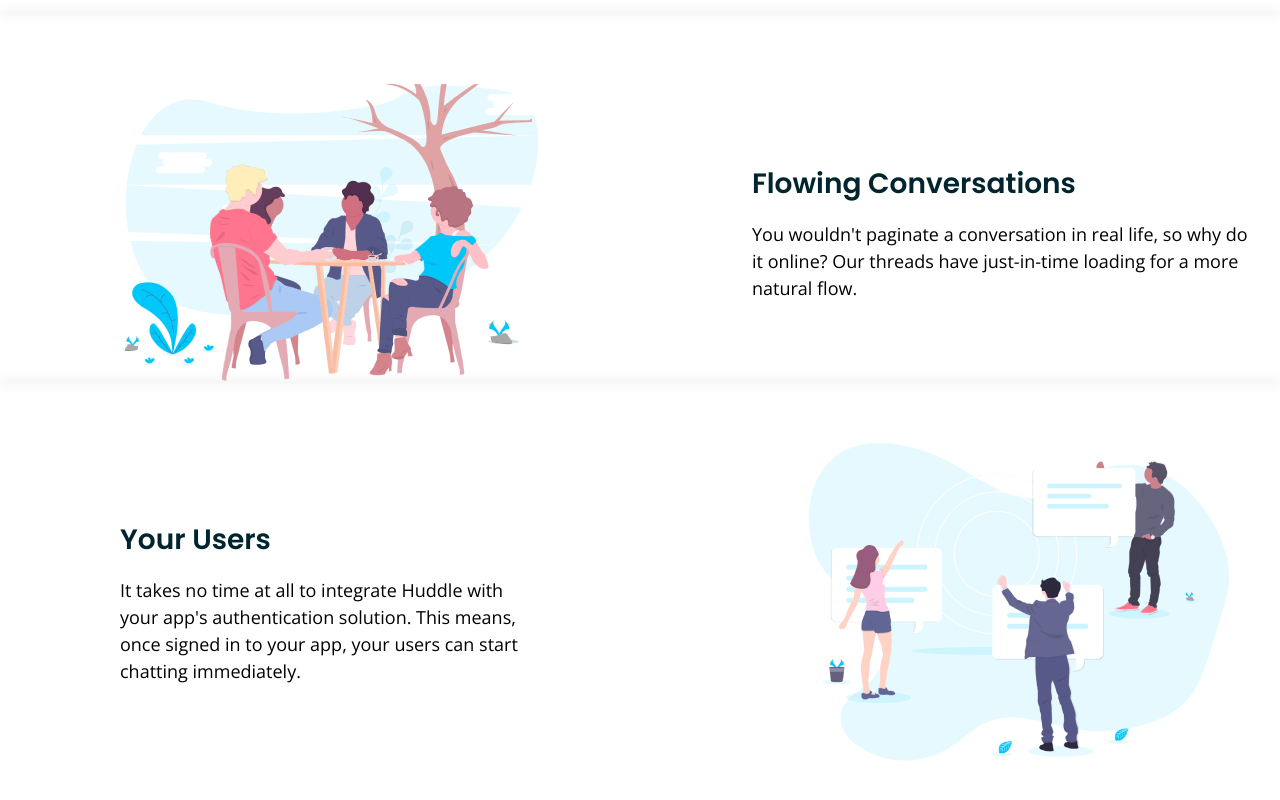
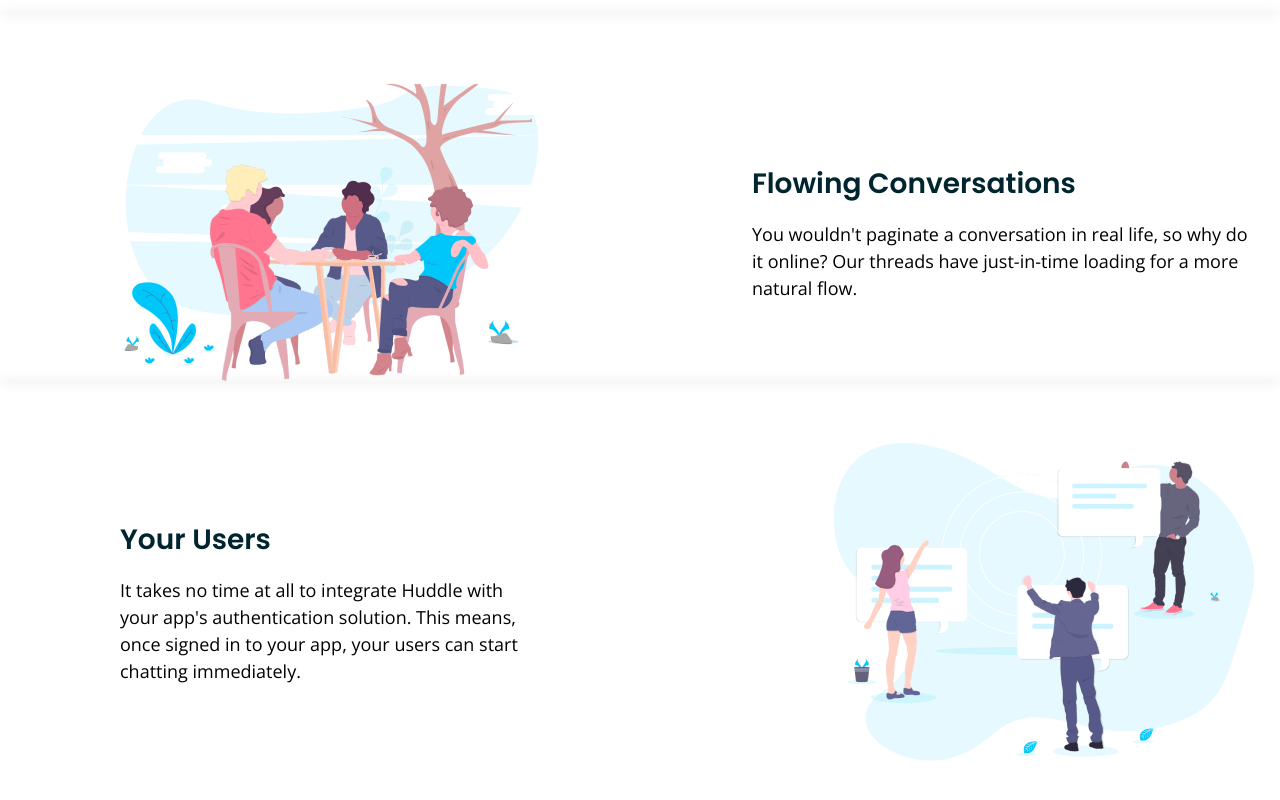
Before and after one commit to mshavkatbekova/huddle-page, a plain HTML site: page index.html in a window 1280 px wide. Shown: the part 1336-2136 px from the top of the page. Drawn offline with Linux system fonts and the light colour scheme.

Commit message:
intilize

```diff
--- a/scss/pages/_home.scss
+++ b/scss/pages/_home.scss
@@ -50,7 +50,7 @@
   box-shadow: 0px 0px 14px 0px rgba(0, 0, 0, 0.07);
   padding-top: 6rem;
   padding-bottom: 6.1rem;
-  padding-rop: 2.5rem;
+  padding-right: 2.5rem;
   padding-left: 12rem;
 }
 
```
Also changed, not shown: css/style.css, 1 other file.
